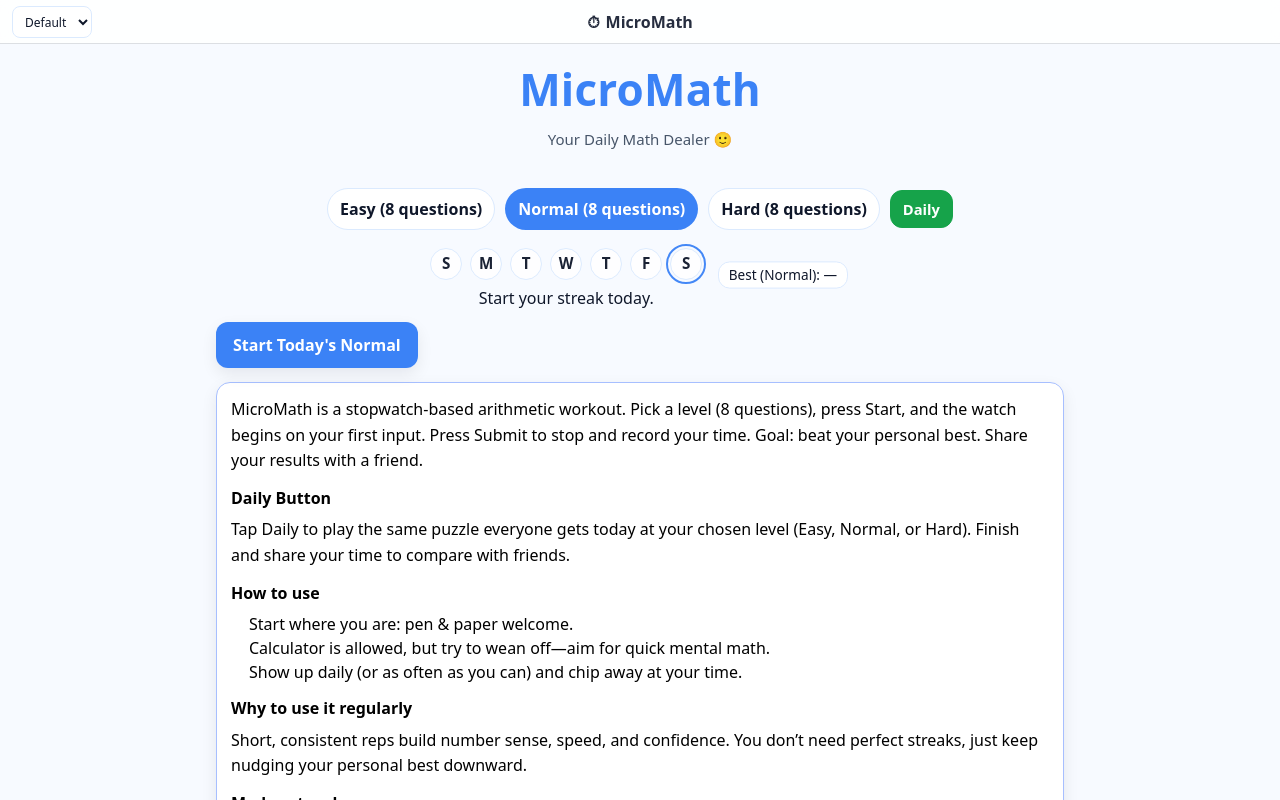
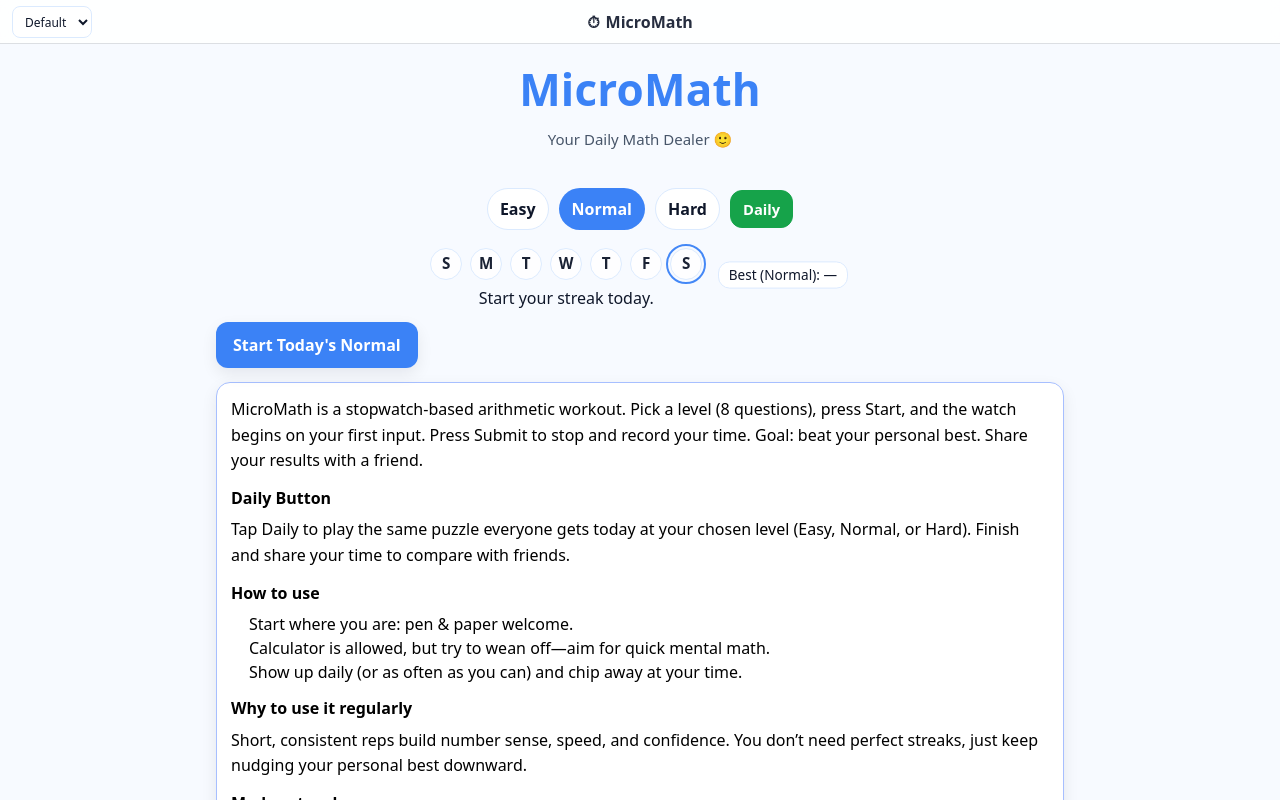
Before and after one commit to joyceybear06/micromath, a React (Vite) app: page / in a window 1280 px wide. Built offline with nearby package versions, Linux system fonts and the light colour scheme.

Commit message:
UI: remove '(8 questions)' from mode tabs (mobile+web); keep layout balanced

```diff
--- a/src/App.tsx
+++ b/src/App.tsx
@@ -693,23 +693,26 @@ export default function App() {
 <div className="controls-row mode-tabs grid grid-cols-1 gap-3 justify-items-stretch sm:flex sm:flex-row sm:justify-center sm:items-center">
   <button
     onClick={() => setMode("easy")}
+    aria-label="Switch to Easy mode"
     className={`w-full sm:w-auto tab mode-tab ${mode === "easy" ? "tab--active mode-tab--active" : ""}`}
   >
-    Easy<span className="hidden sm:inline"> (8 questions)</span>
+    Easy
   </button>
 
   <button
     onClick={() => setMode("normal")}
+    aria-label="Switch to Normal mode"
     className={`w-full sm:w-auto tab mode-tab ${mode === "normal" ? "tab--active mode-tab--active" : ""}`}
   >
-    Normal<span className="hidden sm:inline"> (8 questions)</span>
+    Normal
   </button>
 
   <button
     onClick={() => setMode("hard")}
+    aria-label="Switch to Hard mode"
     className={`w-full sm:w-auto tab mode-tab ${mode === "hard" ? "tab--active mode-tab--active" : ""}`}
   >
-    Hard<span className="hidden sm:inline"> (8 questions)</span>
+    Hard
   </button>
 
   <button
@@ -721,6 +724,7 @@ export default function App() {
     Daily
   </button>
 </div>
+
 
 
         {/* Habit row: calendar (left), best pill (right), streak under calendar */}
```
